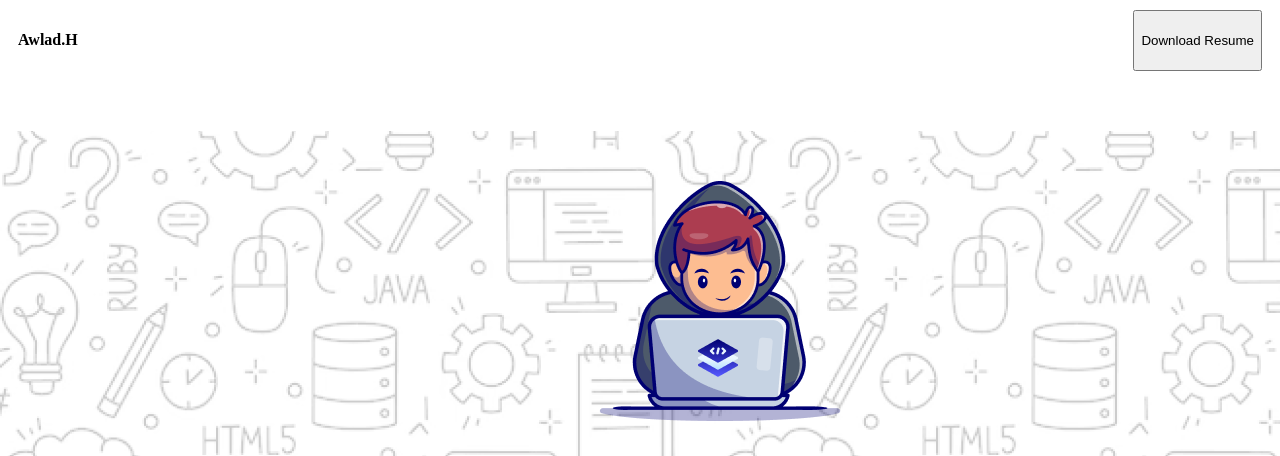
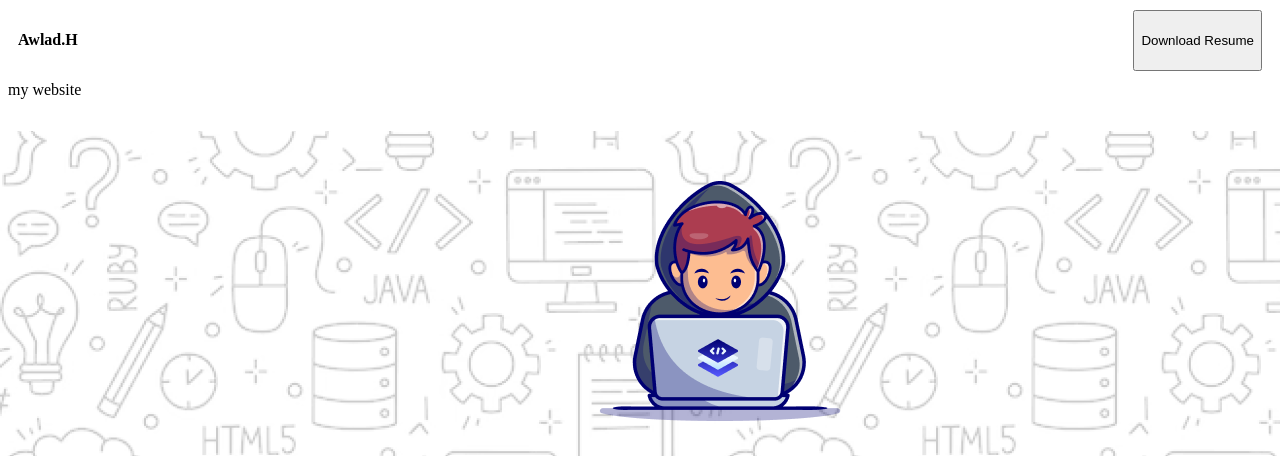
Before and after one commit to ZAMANASHIK/assainment01, a plain HTML site: page index.html in a window 1280 px wide. Shown: the top 456 px of the page. Drawn offline with Linux system fonts and the light colour scheme; a web font is replaced by a local one.

Commit message:
add my code

```diff
--- a/index.html
+++ b/index.html
@@ -59,6 +59,6 @@
         <p class="des">My inspiration comes from the potential of technology to solve real-world problems, improve lives, and foster global connections.</p>
         <iframe class="video" style="margin: auto; display: block;" width="560" height="315" src="https://www.youtube.com/embed/YRzkxLmZH9g?si=5Efmx2NgqkH21M3j" title="YouTube video player" frameborder="0" allow="accelerometer; autoplay; clipboard-write; encrypted-media; gyroscope; picture-in-picture; web-share" referrerpolicy="strict-origin-when-cross-origin" allowfullscreen></iframe>
     </section>
-
+    <div> my website</div>
 </body>
 </html>
```
